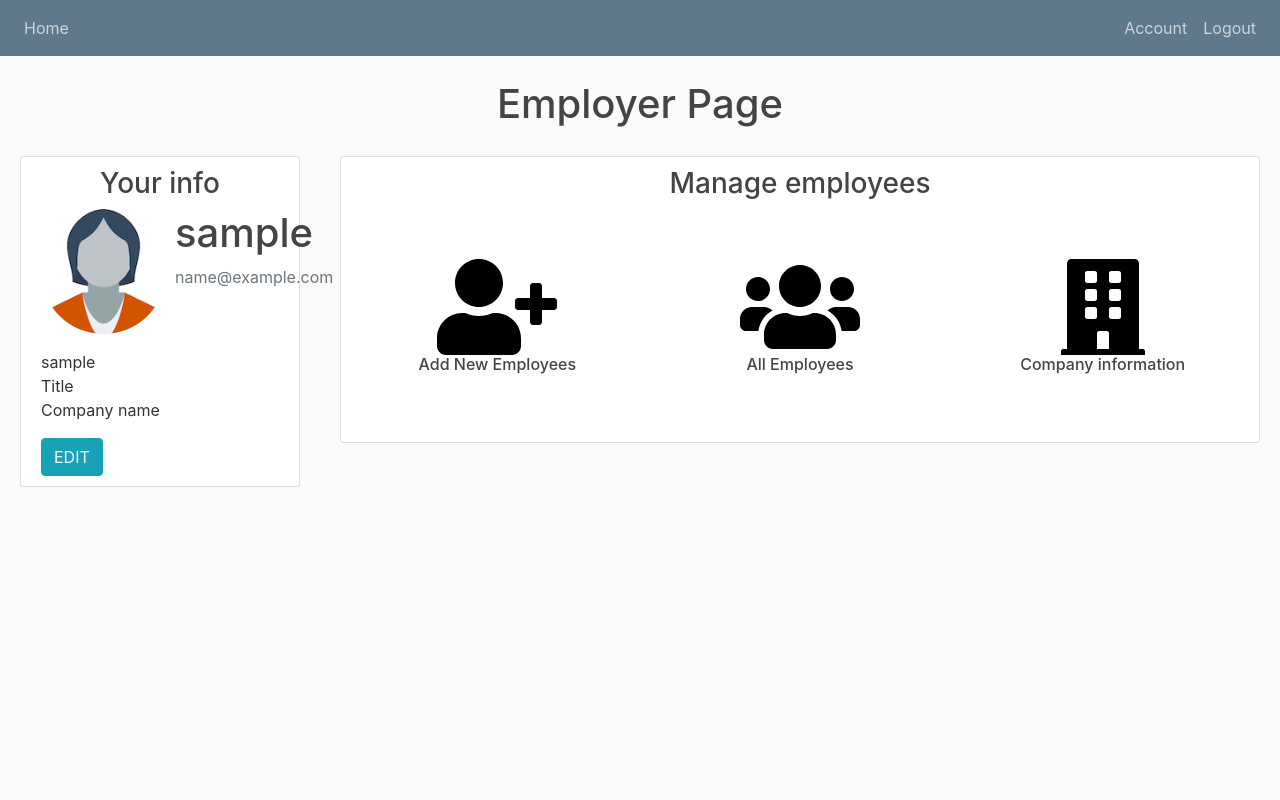
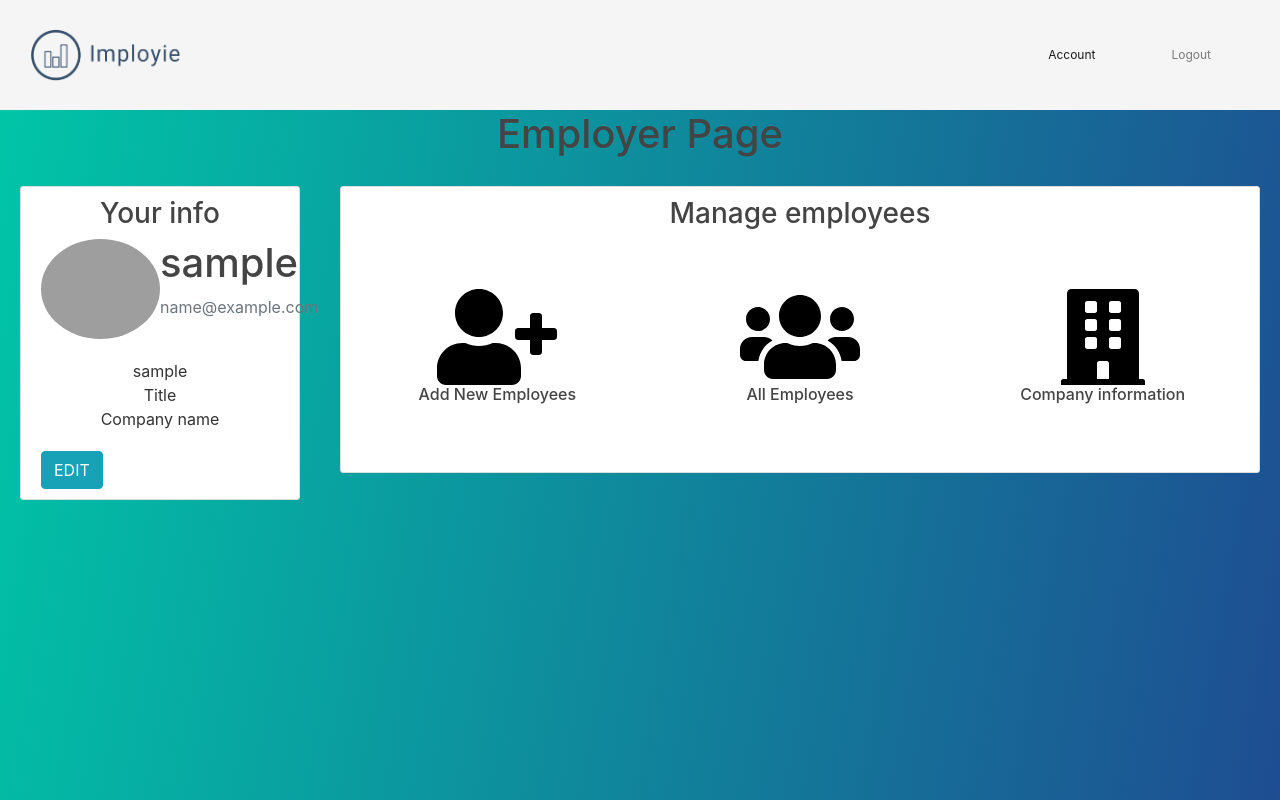
Before and after one commit to Kartik-Sangwan/Buddhi, a Flask app: page /employer in a window 1280 px wide. Run offline with Flask 2, Linux system fonts and the light colour scheme; the visitor is signed in with stand-in values (Sample User, id 1); data comes from the database, SQL or seed files in the repository; some libraries are stand-ins or nearby versions; grey boxes are pictures that could not be loaded.

Commit message:
changes to the ui

```diff
--- a/flask_login/main/routes.py
+++ b/flask_login/main/routes.py
@@ -102,8 +102,16 @@ def login():
 
 @app.route("/employer")
 def employer():
+    user = User.query.filter_by(username=session["username"]).first()
+    print(user)
+    registered = False
+    if user and user.access_token != None:
+        registered = True
+        print(user.access_token)
+    print(user.image)
+    image_file = url_for("static", filename="profile_pics/" + current_user.image)
     return render_template(
-        "employerHome.html", title="Employer Page", username=session["username"]
+        "employerHome.html", title="Employer Page", username=session["username"], image_file=image_file,
     )
 
 
@@ -125,42 +133,42 @@ def single_employee(id):
     user = User.query.get(id)
     user_access_token = user.access_token
 # <<<<<<< HEAD
-#     if(user_access_token == None):
-#         return render_template("singleEmployee.html", error="Employee has not authenticated yet.")
-#     response = get_auth(user_access_token)
-#     liabilities_info = get_liabilities(user_access_token)
-#     if (not(liabilities_info["error"] is None) or not(response["error"] is None)):
-#         return "Error is raised"
-#     # print(liabilities_info["info"])
+    if(user_access_token == None):
+        return render_template("singleEmployee.html", error="Employee has not authenticated yet.")
+    response = get_auth(user_access_token)
+    liabilities_info = get_liabilities(user_access_token)
+    if (not(liabilities_info["error"] is None) or not(response["error"] is None)):
+        return "Error is raised"
+    # print(liabilities_info["info"])
 
-#     #
-#     # Can a person have multiple student loans?? as "student returns a list"
-#     #
-#     #
-#     liabilities_inner_info = liabilities_info["info"]["student"][0]
-#     liabilities_dict = {"payoff-date": liabilities_inner_info["expected_payoff_date"], "interest-rate": liabilities_inner_info["interest_rate_percentage"],
-#     "next-due-date": liabilities_inner_info["next_payment_due_date"], "payments-remaining": liabilities_inner_info["pslf_status"]["payments_remaining"]}
-#     res = response['auth']['accounts'][7]
-#     student_loan = res["balances"]["current"]
-#     currency = res["balances"]['iso_currency_code']
-#     return render_template("singleEmployee.html", user=user, student_loan=student_loan, currency=currency, error='', loan_info=liabilities_dict)
+    #
+    # Can a person have multiple student loans?? as "student returns a list"
+    #
+    #
+    liabilities_inner_info = liabilities_info["info"]["student"][0]
+    liabilities_dict = {"payoff-date": liabilities_inner_info["expected_payoff_date"], "interest-rate": liabilities_inner_info["interest_rate_percentage"],
+    "next-due-date": liabilities_inner_info["next_payment_due_date"], "payments-remaining": liabilities_inner_info["pslf_status"]["payments_remaining"]}
+    res = response['auth']['accounts'][7]
+    student_loan = res["balances"]["current"]
+    currency = res["balances"]['iso_currency_code']
+    return render_template("singleEmployee.html", user=user, student_loan=student_loan, currency=currency, error='', loan_info=liabilities_dict)
 # =======
-    if user_access_token == None:
-        return render_template(
-            "singleEmployee.html", error="Employee has not authenticated yet."
-        )
-    res = get_auth(user_access_token)["auth"]["accounts"][7]
-    # employee_dict = json.loads(res)
-    # print(res)
-    student_loan = res["balances"]["current"]
-    currency = res["balances"]["iso_currency_code"]
-    return render_template(
-        "singleEmployee.html",
-        user=user,
-        student_loan=student_loan,
-        currency=currency,
-        error="",
-    )
+    # if user_access_token == None:
+    #     return render_template(
+    #         "singleEmployee.html", error="Employee has not authenticated yet."
+    #     )
+    # res = get_auth(user_access_token)["auth"]["accounts"][7]
+    # # employee_dict = json.loads(res)
+    # # print(res)
+    # student_loan = res["balances"]["current"]
+    # currency = res["balances"]["iso_currency_code"]
+    # return render_template(
+    #     "singleEmployee.html",
+    #     user=user,
+    #     student_loan=student_loan,
+    #     currency=currency,
+    #     error="",
+    # )
 
 # >>>>>>> employer-section
 
@@ -184,7 +192,7 @@ def employee():
         "employeeHome.html",
         username=session["username"],
         registered=registered,
-        image_file=image_file,
+        image_file=image_file
     )
 
 
--- a/flask_login/main/static/main.css
+++ b/flask_login/main/static/main.css
@@ -1,7 +1,16 @@
 body {
     background: #fafafa;
     color: #333333;
-  margin-top: 5rem;
+}
+
+#background {
+    background: linear-gradient(100deg, #00c6a7, #1e4d92);
+    background-position: fixed;
+    width: 100%;
+    height: 100vh;
+    background-
+    /* x and y coordinates */
+    /* clip-path: polygon(0% 0%, 100% 0%, 100% 80%, 0% 100%); */
 }
 
 h1,
@@ -74,10 +83,10 @@ a.article-title:hover {
 }
 
 .account-img {
-  height: 125px;
-  width: 125px;
-  margin-right: 20px;
-  margin-bottom: 16px;
+    height: 100px;
+    width: 100%;
+    /* margin-right: 20px; */
+    /* margin-bottom: 16px; */
 }
 
 .account-heading {
@@ -85,7 +94,7 @@ a.article-title:hover {
 }
 
 #logo {
-  width: 200px;
+    width: 150px;
 }
 
 .bg-custom-color {
@@ -97,3 +106,9 @@ li {
     margin: 30px;
     font-size: 0.75rem;
 }
+
+.navbar-nav {
+    padding: 0px !important;
+    /* margin: 0px !important; */
+    /* height: 50px; */
+}
--- a/flask_login/main/templates/employeesList.html
+++ b/flask_login/main/templates/employeesList.html
@@ -1,4 +1,4 @@
-{% extends "layout.html" %} {% block content %}
+{% extends "layout2.html" %} {% block content %}
 <div class="content-section">
     <h1>Employees</h1>
     {% if users == [] %}
--- a/flask_login/main/templates/employerHome.html
+++ b/flask_login/main/templates/employerHome.html
@@ -1,13 +1,19 @@
 {% extends "layout.html" %} {% block import %}
-<link href="../static/Stylesheets/employerHome.css" rel="stylesheet" /> {% endblock %} {% block body2 %}
+<link href="../static/Stylesheets/employerHome.css" rel="stylesheet" />
+<style>
+
+</style>
+{% endblock %} {% block body2 %}
 <h1 style="text-align: center;">Employer Page</h1>
 <div class="row no-gutters">
     <div class="col-md-3">
         <div class="content-section">
             <h3 style="text-align: center;">Your info</h3>
-            <div class="media row row">
+            <div class="media row no-gutters">
                 <div class="col-md-6 col-sm-12">
-                    <img class="rounded-circle account-img" src="{{ url_for('static', filename='profile_pics/user2.png') }}" />
+                    {% if not image_file %}
+                    <img class="rounded-circle account-img" src="{{ url_for('static', filename='profile_pics/user2.png') }}" /> {% else %}
+                    <img class="rounded-circle account-img" src="{{image_file}}" /> {% endif %}
                 </div>
                 <div class="col-md-6 col-sm-12">
                     <div class="media-body">
@@ -16,10 +22,10 @@
                     </div>
                 </div>
             </div>
-            <p>{{username}}<br> Title
+            <p style="text-align: center; margin: 20px;">{{username}}<br> Title
                 <br> Company name<br>
             </p>
-            <button type="button" class="btn btn-info float-l">EDIT</button>
+            <a href="{{url_for('updateUsrPass')}}"><button type="button" class="btn btn-info float-l" >EDIT</button></a>
         </div>
     </div>
 
--- a/flask_login/main/templates/layout.html
+++ b/flask_login/main/templates/layout.html
@@ -17,7 +17,8 @@
 </head>
 
 <body>
-    <header class="site-header">
+    <div id="background">
+        <!-- <header class="site-header">
         <nav class="navbar navbar-expand-md navbar-dark bg-steel fixed-top">
             <button class="navbar-toggler" type="button" data-toggle="collapse" data-target="#navbarResponsive" aria-controls="navbarNav" aria-expanded="false" aria-label="Toggle navigation">
           <span class="navbar-toggler-icon"></span>
@@ -26,7 +27,6 @@
                 <div class="navbar-nav mr-auto">
                     <a class="nav-item nav-link" href="{{ url_for('home') }}">Home</a>
                 </div>
-                <!-- Navbar Right Side -->
                 <div class="navbar-nav">
                     {% if current_user.is_authenticated %}
                     <a class="nav-item nav-link" href="{{ url_for('employee') }}">Account</a
@@ -42,58 +42,65 @@
           </div>
         </div>
       </nav>
-    </header>
+    </header> -->
+        <!-- Navigation -->
+        <nav class="navbar navbar-expand-md navbar-light bg-light bg-custom-color sticky-top">
+            <div class="container-fluid">
+                <a class="navbar-brand" href="{{ url_for('home') }}"><img id="logo" src="../static/img/Logos-1/header.png" alt="logo.png" /></a>
+                <button class="navbar-toggler" type="button" data-toggle="collapse" data-target="#navbarResponsive">
+            <span class="navbar-toggler-icon"></span>
+            </button>
+                <div class="collapse navbar-collapse" id="navbarResponsive">
+                    <ul class="navbar-nav ml-auto">
+                        {% if current_user.is_authenticated %}
+                        <li class="nav-item active">
+                            <a class="nav-item nav-link" href="{{ url_for('employee') }}">Account</a>
+                        </li>
+                        <li class="nav-item">
+                            <a class="nav-item nav-link" href="{{ url_for('logout') }}">Logout</a>
+                        </li>
+                        {% else %}
+                        <li class="nav-item active">
+                            <a class="nav-link" href="#">Home</a>
+                        </li>
+                        <li class="nav-item">
+                            <a class="nav-link" href="#team-section">Team</a>
+                        </li>
+
+                        <li class="nav-item">
+                            <a class="nav-link" href="#connect">Connect</a>
+                        </li>
+                        <li class="nav-item">
+                            <a class="nav-link" href="{{ url_for('login') }}">Login</a>
+                        </li>
+                        {% endif %}
+                    </ul>
+                </div>
+            </div>
+        </nav>
 
 
         <main role="main" class="container">
             <div class="row">
                 <div class="col-md-12">
-          {% with messages = get_flashed_messages(with_categories=true) %} {% if
-          messages %} {% for cat, msg in messages %}
+                    {% with messages = get_flashed_messages(with_categories=true) %} {% if messages %} {% for cat, msg in messages %}
                     <div class="alert alert-{{ cat }}">
                         {{ msg }}
                     </div>
-          {% endfor %} {% endif %}
-          {% endwith%}
-          {% block content %}{% endblock
-          %}
+                    {% endfor %} {% endif %} {% endwith%} {% block content %}{% endblock %}
                 </div>
-        <!-- REMOVED THE SIDE-BAR FOR NOW -->
-        <!-- <div class="col-md-4">
-                <div class="content-section">
-                    <h3>Our Sidebar</h3>
-                    <p class='text-muted'>You can put any information here you'd like.
-                        <ul class="list-group">
-                            <li class="list-group-item list-group-item-light">Latest Posts</li>
-                            <li class="list-group-item list-group-item-light">Announcements</li>
-                            <li class="list-group-item list-group-item-light">Calendars</li>
-                            <li class="list-group-item list-group-item-light">etc</li>
-                        </ul>
-                    </p>
-                </div>
-            </div> -->
             </div>
         </main>
 
         <!-- To take the whole page -->
         {% block body2 %}{% endblock %}
+    </div>
 
     <!-- Optional JavaScript -->
     <!-- jQuery first, then Popper.js, then Bootstrap JS -->
-    <script
-      src="https://code.jquery.com/jquery-3.4.1.slim.min.js"
-      integrity="sha384-J6qa4849blE2+poT4WnyKhv5vZF5SrPo0iEjwBvKU7imGFAV0wwj1yYfoRSJoZ+n"
-      crossorigin="anonymous"
-    ></script>
-    <script
-      src="https://cdn.jsdelivr.net/npm/popper.js@1.16.0/dist/umd/popper.min.js"
-      integrity="sha384-Q6E9RHvbIyZFJoft+2mJbHaEWldlvI9IOYy5n3zV9zzTtmI3UksdQRVvoxMfooAo"
-      crossorigin="anonymous"
-    ></script>
-    <script
-      src="https://stackpath.bootstrapcdn.com/bootstrap/4.4.1/js/bootstrap.min.js"
-      integrity="sha384-wfSDF2E50Y2D1uUdj0O3uMBJnjuUD4Ih7YwaYd1iqfktj0Uod8GCExl3Og8ifwB6"
-      crossorigin="anonymous"
-    ></script>
+    <script src="https://code.jquery.com/jquery-3.4.1.slim.min.js" integrity="sha384-J6qa4849blE2+poT4WnyKhv5vZF5SrPo0iEjwBvKU7imGFAV0wwj1yYfoRSJoZ+n" crossorigin="anonymous"></script>
+    <script src="https://cdn.jsdelivr.net/npm/popper.js@1.16.0/dist/umd/popper.min.js" integrity="sha384-Q6E9RHvbIyZFJoft+2mJbHaEWldlvI9IOYy5n3zV9zzTtmI3UksdQRVvoxMfooAo" crossorigin="anonymous"></script>
+    <script src="https://stackpath.bootstrapcdn.com/bootstrap/4.4.1/js/bootstrap.min.js" integrity="sha384-wfSDF2E50Y2D1uUdj0O3uMBJnjuUD4Ih7YwaYd1iqfktj0Uod8GCExl3Og8ifwB6" crossorigin="anonymous"></script>
 </body>
+
 </html>
```
Also changed, not shown: flask_login/main/static/Stylesheets/index.css (+59 -11 lines), flask_login/main/static/Stylesheets/login.css (+9 -2 lines), flask_login/main/templates/index.html (+15 -1 lines), flask_login/main/templates/layout-old.html (added, +96 -0 lines), flask_login/main/templates/login.html (+9 -16 lines), flask_login/main/static/img/Logos-1/header.png (added). Lines whose indentation alone changed are shown as unchanged.
